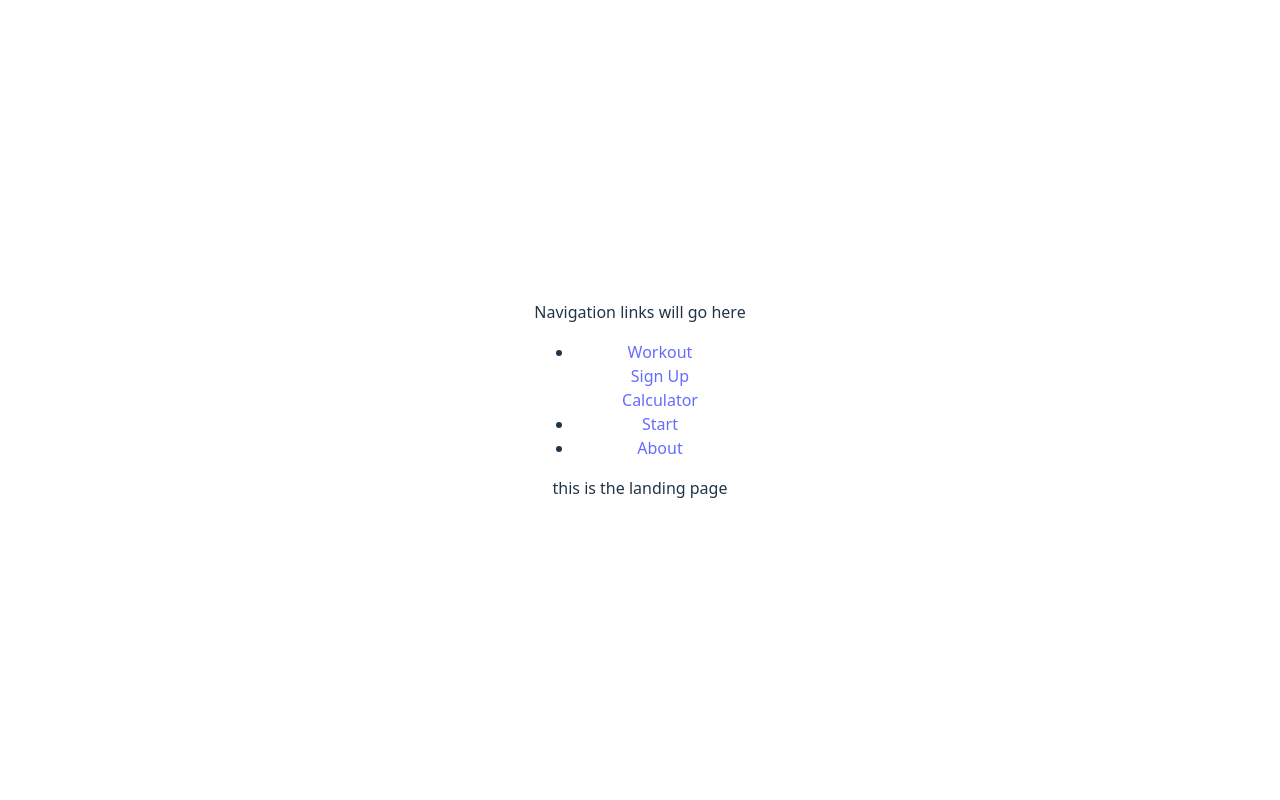
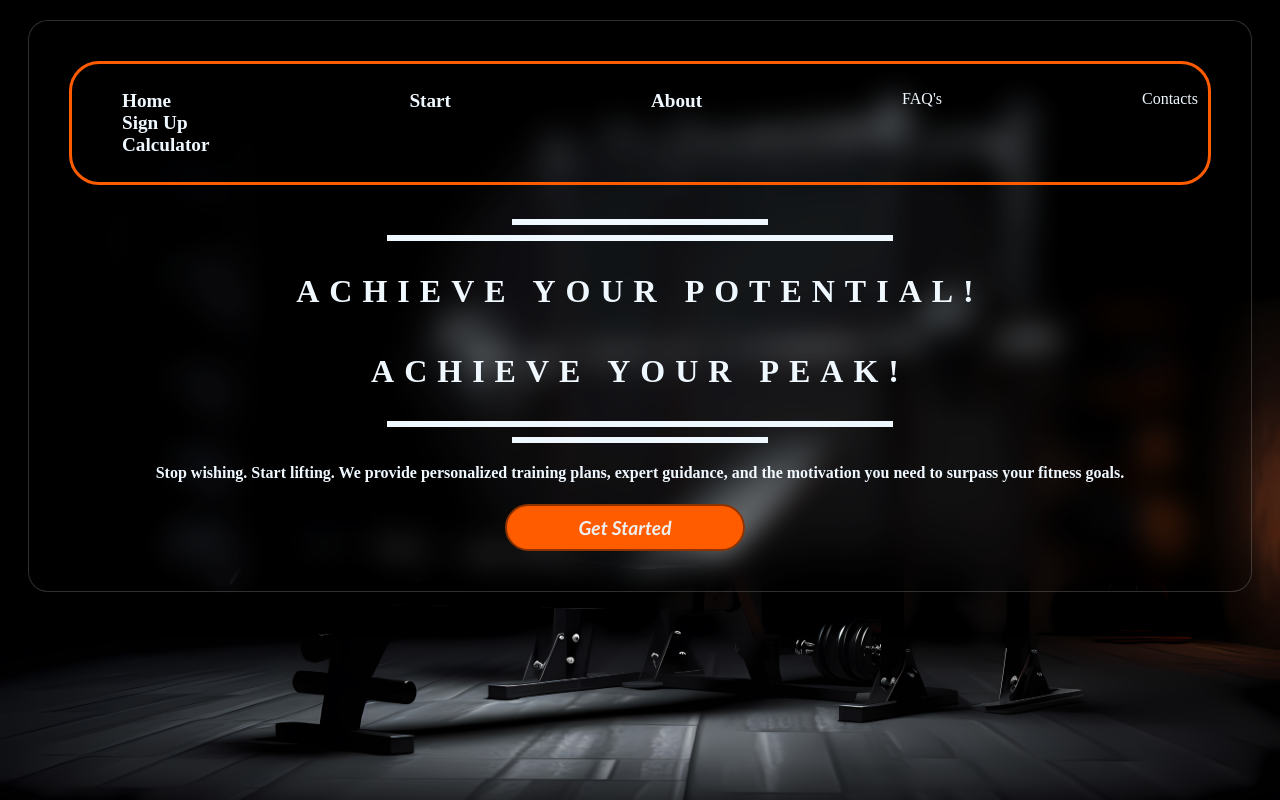
Before and after one commit to ern-natividad/SI_workout, a React (Vite) app: page / in a window 1280 px wide. Built offline with nearby package versions, Linux system fonts and the light colour scheme.

Commit message:
feat: Add GlassMorph component and update Header navigation

```diff
--- a/src/App.jsx
+++ b/src/App.jsx
@@ -1,5 +1,5 @@
 import React from 'react'
-import './App.css'
+{/*import './App.css'*/}
 import { Link,Routes, Route } from 'react-router-dom'
 import Header from './components/Header'
 import LandingPage  from './pages/landing_page'
@@ -7,7 +7,7 @@ import SignUp from './pages/SignUp'
 import About from './pages/about'
 import LoginPage from './pages/login_page'
 import TDEECalculator from './components/TDEECalculator'
-
+import GlassMorph from './components/GlassMorph'
 
 function App() {
 
@@ -15,6 +15,7 @@ function App() {
 
     <div>
       {/* Itong header para mag render lng to ng Header.jsx na component in order to work the route and link */}
+      <GlassMorph className="layout-wrapper">
       <Header />
 
       <Routes>
@@ -25,6 +26,8 @@ function App() {
         <Route path="/tdee" element={<TDEECalculator />} />
         <Route path="*" element={<h2>Page Not Found (404)</h2>} />
       </Routes>
+
+      </GlassMorph>
     </div>
 
   )
--- /dev/null
+++ b/src/components/GlassMorph.jsx
@@ -0,0 +1,12 @@
+import React from 'react'
+import '../style/GlassMorph.css'
+
+const GlassMorph = ({children, className = ''}) => {
+  return (
+    <div className={`glass-container ${className}`}>
+      {children}
+    </div>
+  )
+}
+
+export default GlassMorph
--- a/src/components/Header.jsx
+++ b/src/components/Header.jsx
@@ -1,14 +1,15 @@
 import React from 'react'
 import { Link } from 'react-router-dom'
+import '../style/header.css'
 
 const Header = () => {
   return (
-    <div>
+    <div class="glass-wrapper">
       <header>
-      Navigation links will go here
+        <div class="ul-wrapper">
         <ul>
           <li>
-            <Link to="/" >Workout</Link>
+            <Link to="/" >Home</Link>
             <br></br> <Link to="/signup" >Sign Up</Link>
             <br></br> <Link to="/tdee" >Calculator</Link>
           </li>
@@ -18,9 +19,14 @@ const Header = () => {
           <li>
             <Link to="/About" >About</Link>
           </li>
-      </ul>
+          <li>FAQ's</li>
+          <li>Contacts</li>
+        </ul></div>
       </header>
     </div>
+
+
+
   )
 }
 
--- a/src/main.jsx
+++ b/src/main.jsx
@@ -1,7 +1,7 @@
 import { StrictMode } from 'react'
 import { createRoot } from 'react-dom/client'
 import { BrowserRouter } from 'react-router-dom'
-import './index.css'
+{/*import './index.css'*/}
 import App from './App.jsx'
 
 createRoot(document.getElementById('root')).render(
--- a/src/pages/landing_page.jsx
+++ b/src/pages/landing_page.jsx
@@ -1,10 +1,38 @@
 import React from 'react'
+import GlassMorph from '../components/GlassMorph'
+import '../style/landingPage.css'
+import { Link } from 'react-router-dom'
 
 const landing_page = () => {
   return (
-    <div>
-      this is the landing page
+
+    <div className='container'>
+
+
+      <div className='short-line'></div>
+      <div className='long-line'></div>
+
+       <h1> ACHIEVE YOUR POTENTIAL! </h1>
+       <h1> ACHIEVE YOUR PEAK! </h1>
+
+      <div className='long-line'></div>
+      <div className='short-line'></div>
+
+      <div>
+      <h4>Stop wishing. Start lifting. We provide personalized
+                training plans, expert guidance,
+        and the motivation you need to surpass your fitness goals.
+      </h4>
+      </div>
+
+       <Link to='/LoginPage'><button>Get Started</button> </Link>
+
+
+
+
+
     </div>
+
   )
 }
 
--- /dev/null
+++ b/src/style/GlassMorph.css
@@ -0,0 +1,10 @@
+.glass-container {
+    background: rgba(0, 0, 0, 0.2);
+    backdrop-filter: blur(15px);
+    -webkit-backdrop-filter: blur(15px);
+    border-radius: 20px;
+    border: 1px solid rgba(255, 255, 255, 0.18);
+    box-shadow: 0 8px 32px 0 rgba(0, 0, 0, 0.37);
+    padding: 40px;
+    margin: 20px;
+}
--- /dev/null
+++ b/src/style/header.css
@@ -0,0 +1,32 @@
+body {
+    background-image: url(../assets/background.jpg);
+    background-repeat: no-repeat;
+    background-size: cover;
+    color: aliceblue;
+}
+header a {
+    text-decoration: none;
+    color: aliceblue;
+    font-size: larger;
+    font-weight: bold;
+}
+ul {
+    display: flex;
+    flex-direction: row;
+    justify-content: space-between;
+}
+li {
+    list-style: none;
+    color: aliceblue;
+}
+a:hover {
+    text-decoration: underline;
+    text-decoration-thickness: calc(2px);
+    color:#FF5C00;
+}
+.ul-wrapper {
+    padding: 10px;
+    border-radius: 30px;
+    border-color: #FF5C00;
+    border-style: solid;
+}
--- /dev/null
+++ b/src/style/landingPage.css
@@ -0,0 +1,40 @@
+.container {
+    margin-top: 3%;
+    display: flex;
+    align-items: center;
+    flex-direction: column;
+}
+h1 {
+    letter-spacing: 10px;
+}
+.long-line {
+    border-style: solid;
+    height: 0px;
+    width: 500px;
+    margin: 10px;
+}
+.short-line {
+    border-style: solid;
+    height: 0px;
+    width: 250px;
+}
+button {
+    font-family: 'Gill Sans', 'Gill Sans MT', Calibri, 'Trebuchet MS', sans-serif;
+    font-size: larger;
+    padding: 10px 15px 10px 15px;
+    border-radius: 28px;
+    margin-right: 30px;
+    width: 30vh;
+    border-color: #8E3300;
+    border-style: solid;
+    color: #efefef;
+    font-size: larger;
+    font-weight: bolder;
+    font-style: italic;
+    cursor: pointer;
+    background-color: #FF5C00;
+}
+button:hover {
+    cursor: pointer;
+    background-color: #ff5e00a3;
+}
```
Also changed, not shown: src/assets/background.jpg (added). Lines whose indentation alone changed are shown as unchanged.
